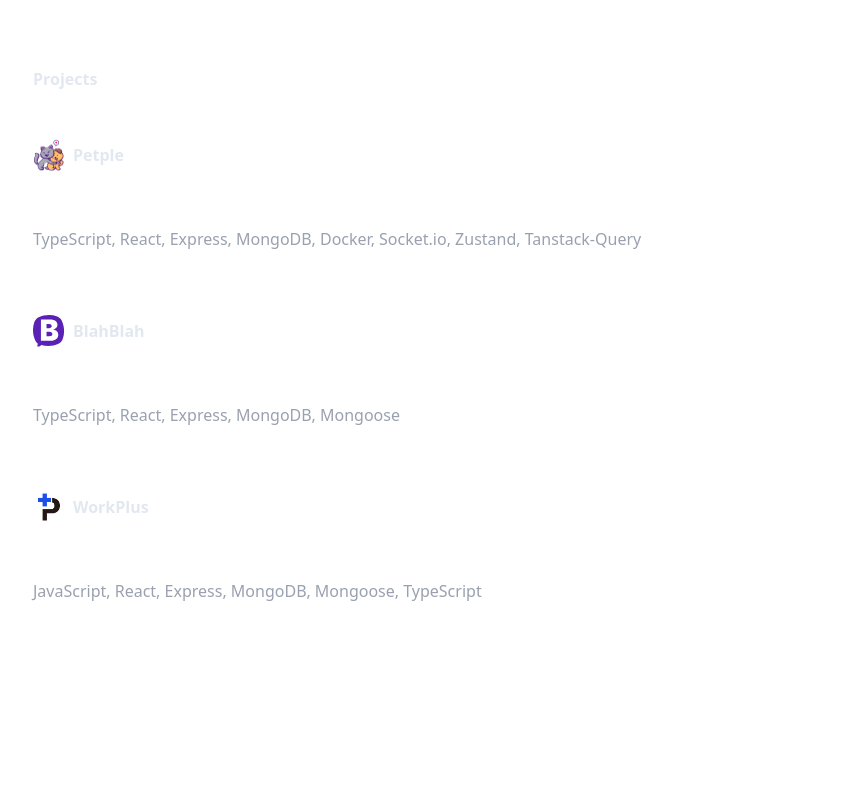
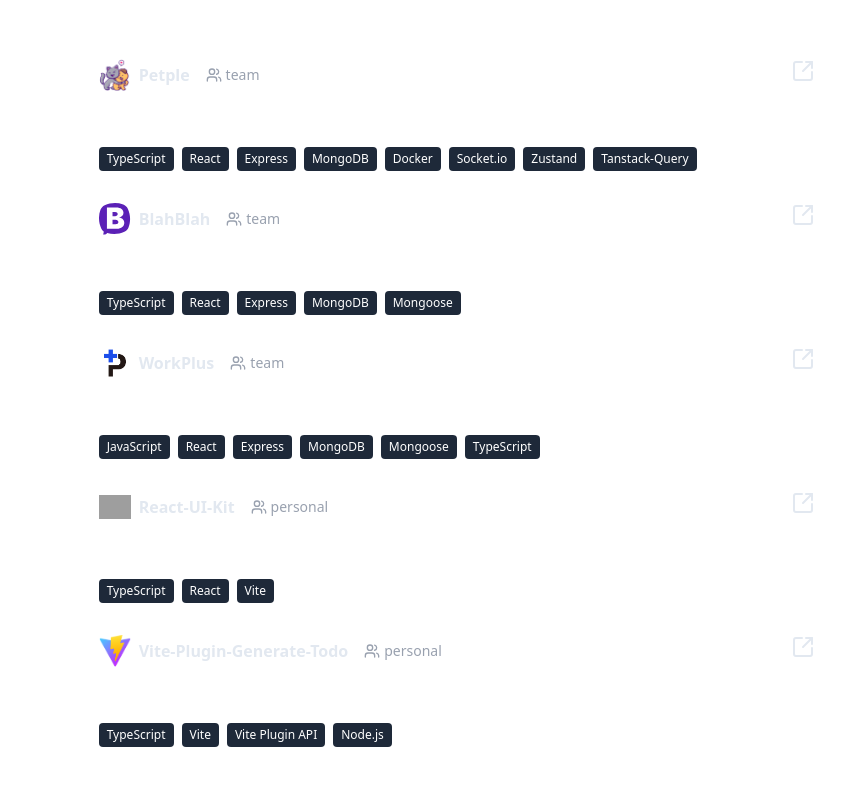
Before and after one commit to DonggunLim/resume, a React (Vite) app: page / in a window 1280 px wide. Shown: the part 1597-2382 px from the top of the page, without its empty margins (183-1027 px from the left). Built offline with nearby package versions, Linux system fonts and the light colour scheme; grey boxes are pictures that could not be loaded.

Commit message:
style: project ui 수정

```diff
--- a/src/consts/projects.ts
+++ b/src/consts/projects.ts
@@ -1,152 +1,77 @@
-export const teamProjects = [
+export const PROJECTS = [
   {
+    type: "team",
     title: "Petple",
     icon: "/src/assets/images/petple_icon.png",
     status: "working",
     description:
       "반려 동물이라는 키워드로 모이는 사람들을 위해 다양한 서비스와 커뮤니티 기능을 제공하는 웹 서비스입니다.",
+    main_task: ["커뮤니티 게시판CRUD", "위치 기반 실시간 채팅 기능"],
     role: "Full-Stack (Frontend 50% / Backend 50%)",
-    techStack:
-      "TypeScript, React, Express, MongoDB, Docker, Socket.io, Zustand, Tanstack-Query",
+    techStack: [
+      "TypeScript",
+      "React",
+      "Express",
+      "MongoDB",
+      "Docker",
+      "Socket.io",
+      "Zustand",
+      "Tanstack-Query",
+    ],
     repoFront: "https://github.com/DonggunLim/Petple_front",
     repoBack: "https://github.com/DonggunLim/Petple_back",
     web: "https://petple-front.vercel.app",
-    tasks: [
-      {
-        title: "Socket.io를 이용한 실시간 채팅 기능 개발",
-        link: "https://github.com/DonggunLim/Petple_front/wiki/%EC%8B%A4%EC%8B%9C%EA%B0%84-%EC%B1%84%ED%8C%85-%EC%84%9C%EB%B9%84%EC%8A%A4-%EA%B5%AC%ED%98%84",
-      },
-      {
-        title: "GitLab Runner와 Docker를 이용한 CI/CD 파이프라인 구축",
-        link: "https://github.com/DonggunLim/Petple_front/wiki/GitLab-CI-CD-%ED%8C%8C%EC%9D%B4%ED%94%84%EB%9D%BC%EC%9D%B8-%EA%B5%AC%EC%B6%95%EC%9D%84-%ED%86%B5%ED%95%9C-%EB%B0%B0%ED%8F%AC-%EC%9E%90%EB%8F%99%ED%99%94-%EA%B2%BD%ED%97%98",
-      },
-      {
-        title:
-          "Tanstack-Query를 이용한 데이터 캐싱 최적화 및 Optimistic updates 적용",
-        link: "https://github.com/DonggunLim/Petple_front/wiki/tanstack%E2%80%90query%EB%A1%9C-%EA%B5%AC%ED%98%84%ED%95%9C-%EC%BB%A4%EB%AE%A4%EB%8B%88%ED%8B%B0-%EA%B2%8C%EC%8B%9C%ED%8C%90%EC%9D%98-%EB%8D%B0%EC%9D%B4%ED%84%B0-%ED%9D%90%EB%A6%84-%EC%A0%9C%EC%96%B4%EC%99%80-%EA%B0%9C%EC%84%A0",
-      },
-      {
-        title:
-          "Intersection Observer API와 useInfiniteQuery를 활용한 무한 스크롤 기능 구현",
-        link: "https://github.com/DonggunLim/Petple_front/wiki/useInfiniteQuery%EC%99%80-Intersection-Observer%EB%A5%BC-%ED%99%9C%EC%9A%A9%ED%95%9C-%EB%AC%B4%ED%95%9C%EC%8A%A4%ED%81%AC%EB%A1%A4-%EA%B5%AC%ED%98%84",
-      },
-      {
-        title: "Presigned URL을 이용한 AWS S3 이미지 업로드 방식 구현",
-        link: "https://github.com/DonggunLim/Petple_front/wiki/Presigned-URL,-Lambda%EB%A5%BC-%ED%99%9C%EC%9A%A9%ED%95%9C-%EC%9D%B4%EB%AF%B8%EC%A7%80-%EC%97%85%EB%A1%9C%EB%93%9C,-%EC%84%B1%EB%8A%A5-%EC%B5%9C%EC%A0%81%ED%99%94",
-      },
-      {
-        title:
-          "Context API와 Compound Pattern을 활용한 UI 공통 컴포넌트 설계 및 개발",
-        link: "https://github.com/DonggunLim/Petple_front/wiki/UI-%EA%B3%B5%ED%86%B5-%EC%BB%B4%ED%8F%AC%EB%84%8C%ED%8A%B8-%EC%84%A4%EA%B3%84-%EB%B0%8F-%EA%B0%9C%EB%B0%9C",
-      },
-    ],
   },
   {
+    type: "team",
     title: "BlahBlah",
     icon: "/src/assets/images/blahblah_icon.svg",
     status: "working",
     description:
       "사용자가 직접 원하는 주제로 게시판을 만들어 커뮤니티 형성을 제공해주는 웹 서비스 입니다.",
     role: "Full-Stack (Frontend 50% / Backend 50%)",
-    techStack: "TypeScript, React, Express, MongoDB, Mongoose",
+    techStack: ["TypeScript", "React", "Express", "MongoDB", "Mongoose"],
     repoFront: "https://github.com/DonggunLim/Blahblah_front",
     repoBack: "https://github.com/DonggunLim/Blahblah_back",
     web: "https://blahblah-front.vercel.app",
-    tasks: [
-      {
-        title: "Google Oauth를 이용한 사용자 인증 구현",
-        link: "https://github.com/DonggunLim/Blahblah_front/wiki/Google-OAuth%EB%A5%BC-%ED%99%9C%EC%9A%A9%ED%95%9C-%EC%82%AC%EC%9A%A9%EC%9E%90-%EC%9D%B8%EC%A6%9D-%EA%B5%AC%ED%98%84",
-      },
-      {
-        title: "JWT Token 및 쿠키를 활용한 API 인증 및 로그인 구현",
-        link: "https://github.com/DonggunLim/Blahblah_front/wiki/JWT%EC%99%80-%EC%BF%A0%ED%82%A4-%EA%B8%B0%EB%B0%98-%EB%A1%9C%EA%B7%B8%EC%9D%B8-%EB%B0%8F-API-%EC%9D%B8%EC%A6%9D-%EA%B5%AC%ED%98%84",
-      },
-      {
-        title: "Nodemailer를 이용한 이메일 인증 과정 구현",
-        link: "https://github.com/DonggunLim/Blahblah_front/wiki/Nodemailer%EB%A5%BC-%EC%9D%B4%EC%9A%A9%ED%95%9C-%EC%9D%B4%EB%A9%94%EC%9D%BC-%EC%9D%B8%EC%A6%9D-%EA%B8%B0%EB%8A%A5-%EA%B5%AC%ED%98%84-%EB%B0%8F--%EC%9D%B4%EB%A9%94%EC%9D%BC-%ED%9A%8C%EC%9B%90%EA%B0%80%EC%9E%85-%EA%B5%AC%ED%98%84",
-      },
-      {
-        title: "어드민 대시보드 및 게시판 관리 기능 개발",
-        link: "https://github.com/DonggunLim/Blahblah_front/wiki/%EC%96%B4%EB%93%9C%EB%AF%BC-%EB%8C%80%EC%8B%9C%EB%B3%B4%EB%93%9C-%EB%B0%8F-%EA%B2%8C%EC%8B%9C%ED%8C%90-%EA%B4%80%EB%A6%AC-%EA%B8%B0%EB%8A%A5-%EA%B5%AC%ED%98%84",
-      },
-    ],
   },
   {
+    type: "team",
     title: "WorkPlus",
     icon: "/src/assets/images/workplus_icon.png",
     status: "working",
     description: "업무 지원 플랫폼이라는 주제로 진행한 웹 프로젝트 입니다.",
     role: "팀장 (Backend 100%, Frontend 50%)",
-    techStack: "JavaScript, React, Express, MongoDB, Mongoose, TypeScript",
+    techStack: [
+      "JavaScript",
+      "React",
+      "Express",
+      "MongoDB",
+      "Mongoose",
+      "TypeScript",
+    ],
     repoFront: "https://github.com/DonggunLim/WorkPluse_front",
     repoBack: "https://github.com/DonggunLim/WorkPlus_back",
     web: "https://work-plus-front.vercel.app",
-    tasks: [
-      {
-        title: "Express와 MongoDB, Mongoose를 활용한 RESTful API 설계 및 구현",
-        link: "",
-      },
-      {
-        title:
-          "RESTful 원칙을 준수하여 CRUD API 개발 및 JWT 기반 인증 시스템 적용",
-        link: "",
-      },
-      { title: "Mongoose 스키마 설계를 통한 데이터 구조 관리", link: "" },
-      { title: "Postman을 활용한 API 테스트 및 문서화", link: "" },
-    ],
+  },
+  {
+    type: "personal",
+    title: "React-UI-Kit",
+    icon: "/src/assets/images/react.png",
+    description:
+      "Headless 스타일 및 Compound Pattern을 활용한 React UI 컴포넌트 라이브러리 입니다.",
+    techStack: ["TypeScript", "React", "Vite"],
+    repo: "https://github.com/DonggunLim/react-ui-kit",
+    npm: "https://www.npmjs.com/package/@imdonggun/react-ui-kit",
+  },
+  {
+    type: "personal",
+    title: "Vite-Plugin-Generate-Todo",
+    icon: "/src/assets/images/vite.png",
+    description:
+      "소스 코드 내의 주석을 자동으로 추출하여 TODO.md 파일로 생성하는 Vite 플러그인 입니다.",
+    techStack: ["TypeScript", "Vite", "Vite Plugin API", "Node.js"],
+    repo: "https://github.com/DonggunLim/vite-plugin-generate-todo",
+    npm: "https://www.npmjs.com/package/vite-plugin-generate-todo",
   },
 ];
-
-export const personalProjects = [
-  {
-    title: "React-UI-Kit",
-    description:
-      "Headless 스타일 및 Compound Pattern을 활용한 React UI 컴포넌트 라이브러리",
-    techStack: "TypeScript, React, Vite",
-    repo: "https://github.com/DonggunLim/react-ui-kit",
-    npm: "https://www.npmjs.com/package/@imdonggun/react-ui-kit",
-    tasks: [
-      {
-        title:
-          "재사용 가능한 UI 컴포넌트 (Carousel, Calendar, Modal, Dropdown 등) 설계 및 개발",
-        link: "",
-      },
-      {
-        title:
-          "Headless UI 스타일 적용으로 사용자가 원하는 디자인을 자유롭게 커스터마이징 가능하도록 구현",
-        link: "",
-      },
-      {
-        title:
-          "Context API를 활용하여 Compound Pattern 기반 컴포넌트의 확장성과 유연성 제공",
-        link: "",
-      },
-      {
-        title:
-          "NPM 패키지 배포를 통한 실제 프로젝트 적용 및 유지보수, 고도화 작업",
-        link: "",
-      },
-    ],
-  },
-  {
-    title: "Vite-Plugin-Generate-Todo",
-    description:
-      "소스 코드 내의 주석을 자동으로 추출하여 TODO.md 파일로 생성하는 Vite 플러그인",
-    techStack: "TypeScript, Vite, Vite Plugin API, Node.js",
-    repo: "https://github.com/DonggunLim/vite-plugin-generate-todo",
-    npm: "https://www.npmjs.com/package/vite-plugin-generate-todo",
-    tasks: [
-      {
-        title:
-          "Vite 플러그인 API를 활용하여 빌드 과정 중 `[TODO :: ...]` 형식의 주석을 분석 및 추출",
-        link: "",
-      },
-      {
-        title:
-          "Node.js File System API를 사용하여 프로젝트 루트에 TODO.md 파일을 자동 생성 및 업데이트",
-        link: "",
-      },
-      { title: "Vite 플러그인 API의 transform, buildEnd API 활용", link: "" },
-    ],
-  },
-];
--- a/src/pages/MainPage/components/Project.tsx
+++ b/src/pages/MainPage/components/Project.tsx
@@ -1,48 +1,43 @@
-import { teamProjects } from "../../../consts/projects";
+import { PROJECTS } from "../../../consts/projects";
+import { SquareArrowOutUpRight } from "lucide-react";
+import { Users } from "lucide-react";
 
 const Project = () => {
   return (
     <section
       id="project"
-      className="mx-auto flex min-h-screen max-w-5xl flex-col items-start justify-start px-6 py-16"
+      className="mx-auto flex min-h-screen w-fit max-w-5xl flex-col items-center justify-center"
     >
-      <ul className="w-full space-y-12">
-        <h2 className="text-base font-bold">Projects</h2>
-        {teamProjects.map((project) => (
-          <li key={project.title}>
+      <ul className="w-full space-y-8">
+        {PROJECTS.map((project) => (
+          <li key={project.title} className="group relative cursor-pointer">
             <div className="my-4 flex items-center gap-x-2">
               <img
                 src={project.icon}
                 decoding="async"
                 loading="lazy"
-                className="h-8 w-8 rounded-sm"
+                className="h-8 w-8 rounded-sm object-contain"
               />
-              <h3 className="text-base font-semibold">{project.title}</h3>
+              <h3 className="text-base font-semibold">{project.title} </h3>
+              <div className="group-hover:text-highlight ml-2 flex items-center gap-1 text-sm text-gray-400">
+                <Users className="h-4 w-4" />
+                <span>{project.type}</span>
+              </div>
             </div>
             <p className="my-4 text-white">{project.description}</p>
-            <p className="text-gray-400">{project.techStack}</p>
-            <div className="my-4 flex flex-wrap gap-4">
-              <a
-                href={project.web}
-                target="_blank"
-                rel="noopener noreferrer"
-                className="hover:text-primary/80 text-gray-300 underline"
-                aria-label="Live Website Link"
-                title="Live Website"
-              >
-                {/* <LiveIcon /> */}
-              </a>
-              <a
-                href={project.repoFront}
-                target="_blank"
-                rel="noopener noreferrer"
-                className="hover:text-primary/80 text-gray-300 underline"
-                aria-label="Github Link"
-                title="Github"
-              >
-                {/* <GithubIcon /> */}
-              </a>
-            </div>
+            {project.techStack && (
+              <ul className="mb-4 flex flex-wrap gap-2 text-sm text-gray-300">
+                {project.techStack.map((tech) => (
+                  <li
+                    key={tech}
+                    className="group-hover:text-highlight rounded bg-gray-800 px-2 py-1 text-xs text-white"
+                  >
+                    {tech}
+                  </li>
+                ))}
+              </ul>
+            )}
+            <SquareArrowOutUpRight className="group-hover:text-highlight absolute top-0 right-0" />
           </li>
         ))}
       </ul>
```
Also changed, not shown: src/assets/images/vite.png (added).
